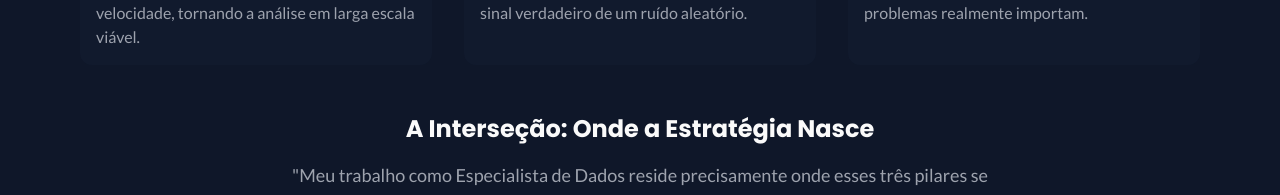
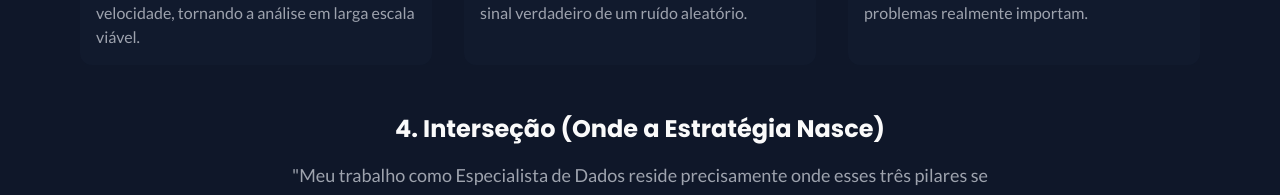
Before and after one commit to flavio-bezerra/flavio-data-hub, a React (Vite) app: page / in a window 1280 px wide. Shown: the part 2788-2983 px from the top of the page. Built offline with nearby package versions, Linux system fonts and the light colour scheme; the HTML template or start-up script is replaced by a standard one.

Commit message:
Alteração do título da seção de metodologia de projetos de "A Interseção: Onde a Estratégia Nasce" para "4. Interseção (Onde a Estratégia Nasce)"

```diff
--- a/src/components/WhatIsDataScience.tsx
+++ b/src/components/WhatIsDataScience.tsx
@@ -233,7 +233,7 @@ const WhatIsDataScience = () => {
               hoveredPillar === 3 ? "scale-105 ring-2 ring-foreground/20 rounded-lg p-6 -m-6 bg-foreground/5" : ""
             } ${hoveredPillar !== null && hoveredPillar !== 3 ? "opacity-30" : ""}`}>
               <h4 className="text-2xl font-bold mb-4">
-                A Interseção: Onde a Estratégia Nasce
+               4. Interseção (Onde a Estratégia Nasce)
               </h4>
               <p className="text-lg text-muted-foreground leading-relaxed">
                 "Meu trabalho como Especialista de Dados reside precisamente onde esses três pilares se encontram.
```
